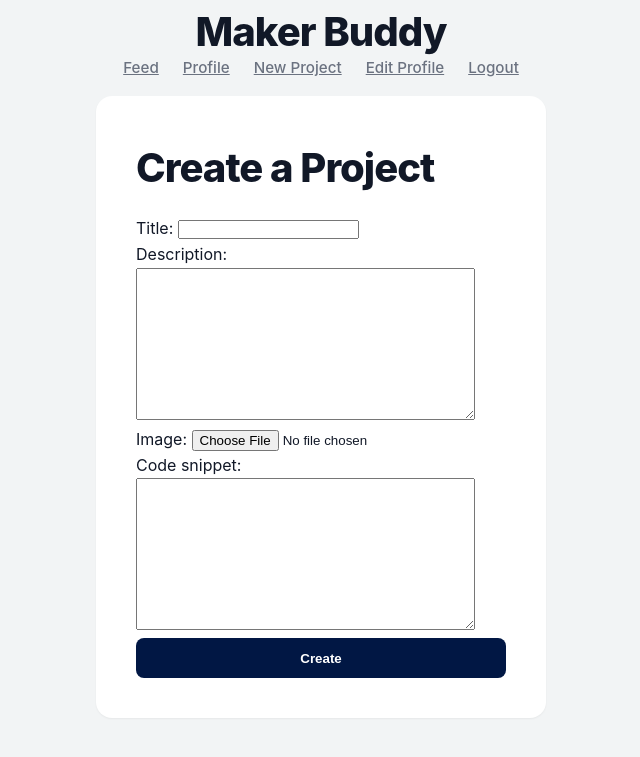
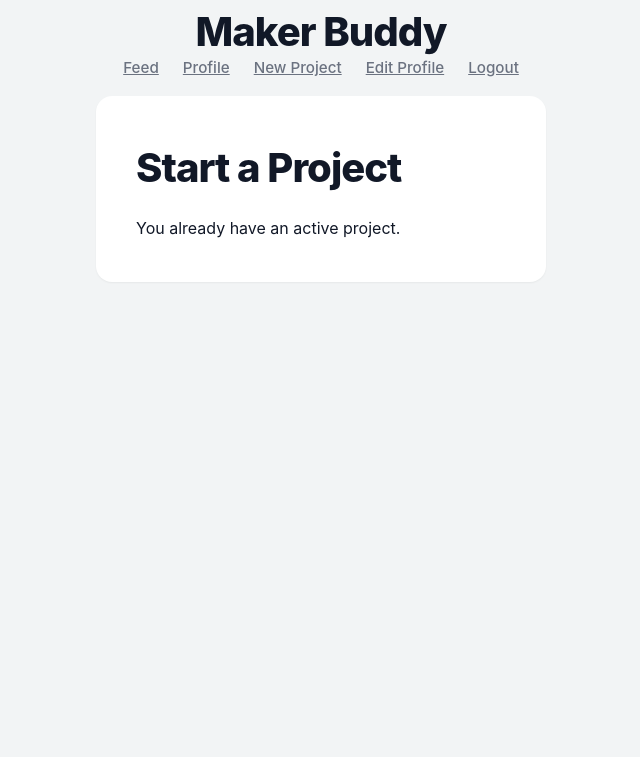
Before and after one commit to cjvillar/Maker_Buddy, a Django app: page /projects/ in a window 1280 px wide. Shown: the top 757 px of the page, without its empty margins (319-959 px from the left). Run offline with Django 5.2, Linux system fonts and the light colour scheme; a user stored in the database is signed in; tables that the repository leaves empty hold one stand-in row (values such as "Sample post").

Commit message:
updated make_projects, public_feed

```diff
--- a/maker_projects/models.py
+++ b/maker_projects/models.py
@@ -1,16 +1,35 @@
 from django.db import models
 from django.contrib.auth.models import User
-
+from django.db.models import Q
 
 class MakerProject(models.Model):
+    class Status(models.TextChoices):
+        ACTIVE = "active", "Active"
+        COMPLETED = "completed", "Completed"
+        ARCHIVED = "archived", "Archived"
+
     owner = models.ForeignKey(
         User, on_delete=models.CASCADE, related_name="maker_projects"
     )
+
     title = models.CharField(max_length=200)
     description = models.TextField()
     created_at = models.DateTimeField(auto_now_add=True)
     code_snippet = models.TextField(blank=True)
     image = models.ImageField(upload_to="project_images/", blank=True)
+
+    status = models.CharField(
+        max_length=20, choices=Status.choices, default=Status.ACTIVE
+    )
+
+    class Meta:
+        constraints = [
+            models.UniqueConstraint(
+                fields=["owner"],
+                condition=Q(status="active"),
+                name="one_active_project_per_user",
+            ),
+        ]
 
     def __str__(self):
         return self.title
--- a/maker_projects/views.py
+++ b/maker_projects/views.py
@@ -6,12 +6,25 @@ from .forms import MakerProjectForm, CheckPointForm
 
 @login_required
 def create_project(request):
+    has_active = MakerProject.objects.filter(
+        owner=request.user,
+        status=MakerProject.Status.ACTIVE,
+    ).exists()
+
+
+    if request.method == "POST" and has_active:
+        # temlpate informs user of active project
+        return redirect("accounts:profile", request.user.username)
+
     if request.method == "POST":
         form = MakerProjectForm(request.POST, request.FILES)
         if form.is_valid():
             project = form.save(commit=False)
             project.owner = request.user
+            project.status = MakerProject.Status.ACTIVE
+
             project.save()
+
             return redirect("accounts:profile", request.user.username)
     else:
         form = MakerProjectForm()
@@ -19,7 +32,7 @@ def create_project(request):
     return render(
         request,
         "maker_projects/create_project.html",
-        {"form": form},
+        {"form": form, "has_active_project": has_active},
     )
 
 
@@ -55,6 +68,28 @@ def delete_project(request, pk):
         "maker_projects/confirm_delete.html",
         {"project": project},
     )
+
+
+@login_required
+def complete_project(request, pk):
+    project = get_object_or_404(MakerProject, pk=pk, owner=request.user)
+
+    project.status = MakerProject.Status.COMPLETED
+    project.current_project = False
+    project.save()
+
+    return redirect("maker_projects:detail", pk=project.pk)
+
+
+@login_required
+def archive_project(request, pk):
+    project = get_object_or_404(MakerProject, pk=pk, owner=request.user)
+
+    project.status = MakerProject.Status.ARCHIVED
+    project.current_project = False
+    project.save()
+
+    return redirect("accounts:profile", request.user.username)
 
 
 def project_detail(request, pk):
--- a/public_feed/views.py
+++ b/public_feed/views.py
@@ -1,11 +1,12 @@
 from django.shortcuts import render
 from maker_projects.models import MakerProject
-from django.core.paginator import Paginator,EmptyPage,PageNotAnInteger
+from django.core.paginator import Paginator, EmptyPage, PageNotAnInteger
 
 PAGE_SIZE = 4
 
+
 def public_feed(request):
-    projects = MakerProject.objects.all().order_by('-created_at')
+    projects = MakerProject.objects.all().order_by("-created_at")
     paginator = Paginator(projects, PAGE_SIZE)
     page_number = request.GET.get("page", 1)
 
--- a/templates/maker_projects/create_project.html
+++ b/templates/maker_projects/create_project.html
@@ -1,12 +1,15 @@
 {% extends "base.html" %}
 
 {% block content %}
+<form method="post" enctype="multipart/form-data">
+    <h1>Start a Project</h1>
+    {% csrf_token %}
 
-
-<form method="post" enctype="multipart/form-data">
-    <h1>Create a Project</h1>
-    {% csrf_token %}
-    {{ form.as_p }}
-    <button type="submit">Create</button>
+    {% if has_active_project %}
+        <p>You already have an active project.</p>
+    {% else %}
+        {{ form.as_p }}
+        <button type="submit">Create</button>
+    {% endif %}
 </form>
 {% endblock %}
--- a/templates/maker_projects/project_detail.html
+++ b/templates/maker_projects/project_detail.html
@@ -13,6 +13,10 @@
   <p class="project-date">
     Created {{ project.created_at|date:"F j, Y" }}
   </p>
+  <p class="project-date">
+    {{ project.get_status_display }}
+  </p>
+
 
   {% if project.image %}
   <img src="{{ project.image.url }}" alt="{{ project.title }}">
```
Also changed, not shown: maker_projects/tests/test_views.py (+18 -1 lines), maker_projects/migrations/0001_initial.py, maker_projects/migrations/0002_alter_project_owner.py (deleted), maker_projects/migrations/0003_rename_project_makerprojects.py (deleted), maker_projects/migrations/0004_rename_makerprojects_makerproject.py (deleted), maker_projects/migrations/0005_makerproject_code_snippet.py (deleted), maker_projects/migrations/0006_makerproject_image.py (deleted), maker_projects/migrations/0007_checkpoint.py (deleted), maker_projects/migrations/0008_remove_checkpoint_owner_checkpoint_project.py (deleted).
